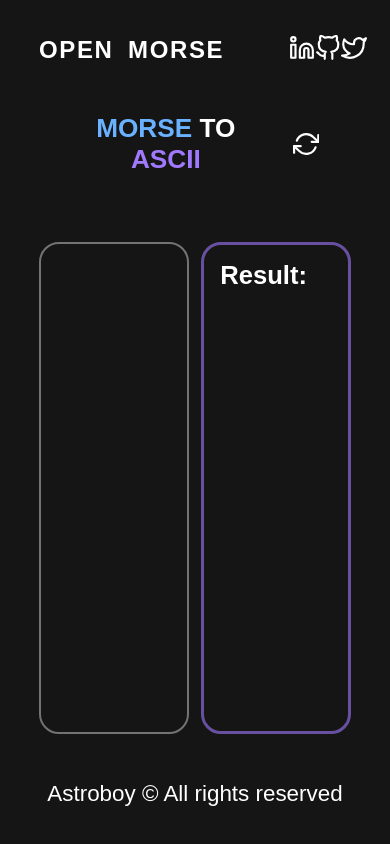
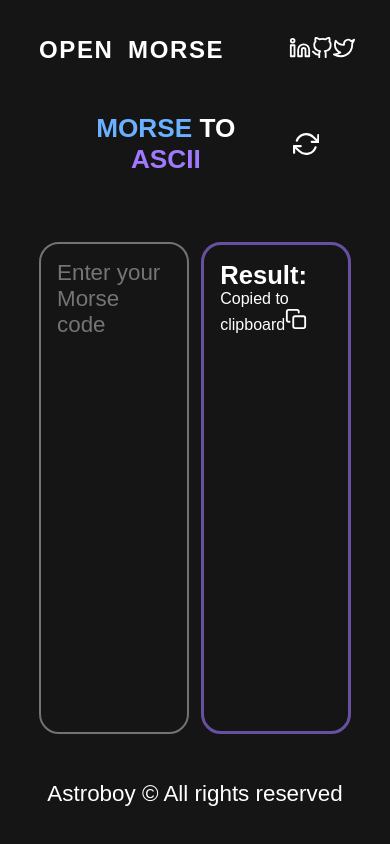
Before and after one commit to abdoachhoubi/morse.js, a Next.js app: page / in a window 390 px wide. Built offline with nearby package versions, Linux system fonts and the light colour scheme; a web font is replaced by a local one.

Commit message:
Fixed some issues and added responsivity

```diff
--- a/containers/Footer/Footer.jsx
+++ b/containers/Footer/Footer.jsx
@@ -5,7 +5,7 @@ const Footer = () => {
   return (
     <footer>
       <Link href="https://aachhoub.vercel.app" target="_blank" rel="noreferrer">
-        <h4>Astroboy &copy; All rights reserved</h4>
+        <h4><span>Astroboy</span> &copy; All rights reserved</h4>
       </Link>
     </footer>
   );
--- a/containers/Footer/_Footer.sass
+++ b/containers/Footer/_Footer.sass
@@ -4,8 +4,15 @@ footer
     display: flex
     align-items: center
     justify-content: center
+    @media screen and ( max-width: 900px )
+        height: fit-content
+        padding: 2rem 0
     a
         text-decoration: none
         h4
             font-size: 1.4rem
             font-weight: 400
+            span
+                color: rgb(125, 206, 252) !important
+            @media screen and ( max-width: 900px )
+                font-size: 1rem
--- a/containers/Header/Header.jsx
+++ b/containers/Header/Header.jsx
@@ -1,8 +1,17 @@
-import React from "react";
+import React, {useState, useEffect} from "react";
 import Link from "next/link";
 import { Twitter, Linkedin, GitHub } from "react-feather";
 
 const Header = () => {
+  const [width, setWidth] = useState(0);
+  const [size, setSize] = useState(0);
+  useEffect(() => {
+    setWidth(window.innerWidth);
+    if (width > 1600) setSize(26);
+    if (width <= 1600) setSize(24);
+    if (width <= 900) setSize(22);
+  }, [])
+
   return (
     <header>
       <nav>
@@ -13,13 +22,13 @@ const Header = () => {
             target="_blank"
             rel="noreferrer"
           >
-            <Linkedin color="rgb(255, 255, 255)" size={26} />
+            <Linkedin color="rgb(255, 255, 255)" size={size} />
           </Link>
           <Link href="https://github.com/abdoachhoubi" target="_blank">
-            <GitHub color="rgb(255, 255, 255)" size={26} />
+            <GitHub color="rgb(255, 255, 255)" size={size} />
           </Link>
           <Link href="https://twitter.com/abdo_achhoubi" target="_blank">
-            <Twitter color="rgb(255, 255, 255)" size={26} />
+            <Twitter color="rgb(255, 255, 255)" size={size} />
           </Link>
         </div>
       </nav>
--- a/containers/Header/_Header.sass
+++ b/containers/Header/_Header.sass
@@ -4,6 +4,8 @@ header
     display: flex
     align-items: center
     justify-content: center
+    @media screen and ( max-width: 900px )
+        height: 80px
     nav
         height: 100%
         width: 60%
@@ -12,12 +14,22 @@ header
         justify-content: space-between
         @media screen and ( max-width: 1600px )
             width: 80%
+        @media screen and ( max-width: 900px )
+            width: 100%
+            padding: 0 1rem
         .title
             font-weight: 600
             word-spacing: .4rem
             letter-spacing: .1rem
+            @media screen and ( max-width: 900px )
+                font-weight: 600
+                font-size: 1rem
+                word-spacing: 0
+                letter-spacing: 0
         .icon__group
             width: 20%
             display: flex
             align-items: center
             justify-content: space-evenly
+            @media screen and ( max-width: 900px )
+                width: 40%
--- a/containers/Main/Main.jsx
+++ b/containers/Main/Main.jsx
@@ -1,14 +1,34 @@
 import React, { useState, useEffect, useRef } from "react";
 import { RefreshCw } from "react-feather";
 import { ascii, morse, mtoa, atom } from "../../res";
+import { Copy } from "react-feather";
 
 const Main = () => {
   const [mode, setMode] = useState("mtoa");
   const [from, setFrom] = useState("MORSE");
   const [to, setTo] = useState("ASCII");
   const [res, setRes] = useState("");
+  const [vis, setVis] = useState("none");
+  const [mssg, setMssg] = useState("");
 
   const entry = useRef();
+
+  const setVisibility = () => {
+    setVis("visible");
+    window.setTimeout(() => {
+      setVis("none");
+    }, 1000);
+  };
+
+  const copyContent = async (text) => {
+    try {
+      await navigator.clipboard.writeText(text);
+      setMssg("Copied to clipboard");
+    } catch (err) {
+      setMssg(`Failed to copy: ${err}`);
+    }
+    setVisibility();
+  };
 
   const switchMode = () => {
     setRes("");
@@ -51,10 +71,21 @@ const Main = () => {
             cols="30"
             rows="10"
             className="entry"
+            placeholder={
+              mode === "atom"
+                ? "Enter your ASCII string"
+                : "Enter your Morse code"
+            }
           />
         </article>
         <article className="result">
-          <h3 className="title">Result:</h3>
+          <div className="re__header">
+            <h3 className="title">Result:</h3>
+            <div className="cp__ic" onClick={() => copyContent(res)}>
+              <span className={`toast ${vis}`}>Copied to clipboard</span>
+              <Copy size={22} color="#fff" />
+            </div>
+          </div>
           <p className="result__text">{res}</p>
         </article>
       </section>
--- a/containers/Main/_Main.sass
+++ b/containers/Main/_Main.sass
@@ -7,6 +7,9 @@ main
     align-items: center
     @media screen and ( max-width: 1600px )
         padding: 10px 10%
+    @media screen and ( max-width: 900px )
+        padding: 10px 1rem
+        height: fit-content
     .switch
         margin-bottom: 4rem
         background-color: transparent
@@ -20,10 +23,17 @@ main
         @media screen and ( max-width: 1600px )
             font-size: 1.4rem
             padding: .2rem 2rem
+        @media screen and ( max-width: 900px )
+            margin-bottom: 2rem
+            margin-top: 1rem
+            font-size: 1.2rem
+            padding: .2rem 1rem
         .mode
             margin-right: 3rem
             @media screen and ( max-width: 1600px )
                 margin-right: 2rem
+            @media screen and ( max-width: 900px )
+                margin-right: 1rem
             .MORSE
                 color: rgb(106, 178, 255)
             .ASCII
@@ -34,9 +44,15 @@ main
         display: flex
         align-items: center
         justify-content: space-between
+        @media screen and ( max-width: 900px )
+            flex-direction: column
         .translate
             height: 100%
             width: 48%
+            @media screen and ( max-width: 900px )
+                width: 100%
+                height: 50vh
+                margin-bottom: 1rem
             .entry
                 padding: 1rem
                 font-size: 2rem
@@ -50,6 +66,11 @@ main
                 transition-timing-function: ease-in-out
                 @media screen and ( max-width: 1600px )
                     font-size: 1.4rem
+                @media screen and ( max-width: 900px )
+                    width: 100%
+                    height: 50vh
+                    margin-bottom: 1rem
+                    font-size: 1rem
                 &:focus
                     outline: unset
                     border: 4px solid #fff
@@ -59,9 +80,27 @@ main
             padding: 1rem
             height: 100%
             width: 48%
-            .title
-                font-size: 1.6rem
+            @media screen and ( max-width: 900px )
+                width: 100%
+                height: 50vh
+                margin-bottom: 1rem
+            .re__header
+                display: flex
+                align-items: center
+                justify-content: space-between
+                margin-bottom: 1rem
+                .cp__ic
+                    width: fit-content
+                    display: flex
+                    align-items: center
+                    justify-content: center
+                    span
+                        margin-right: 10px
+                .title
+                    font-size: 1.6rem
             p
                 font-size: 2rem
                 @media screen and ( max-width: 1600px )
                     font-size: 1.4rem
+                @media screen and ( max-width: 900px )
+                    font-size: 1rem
```
